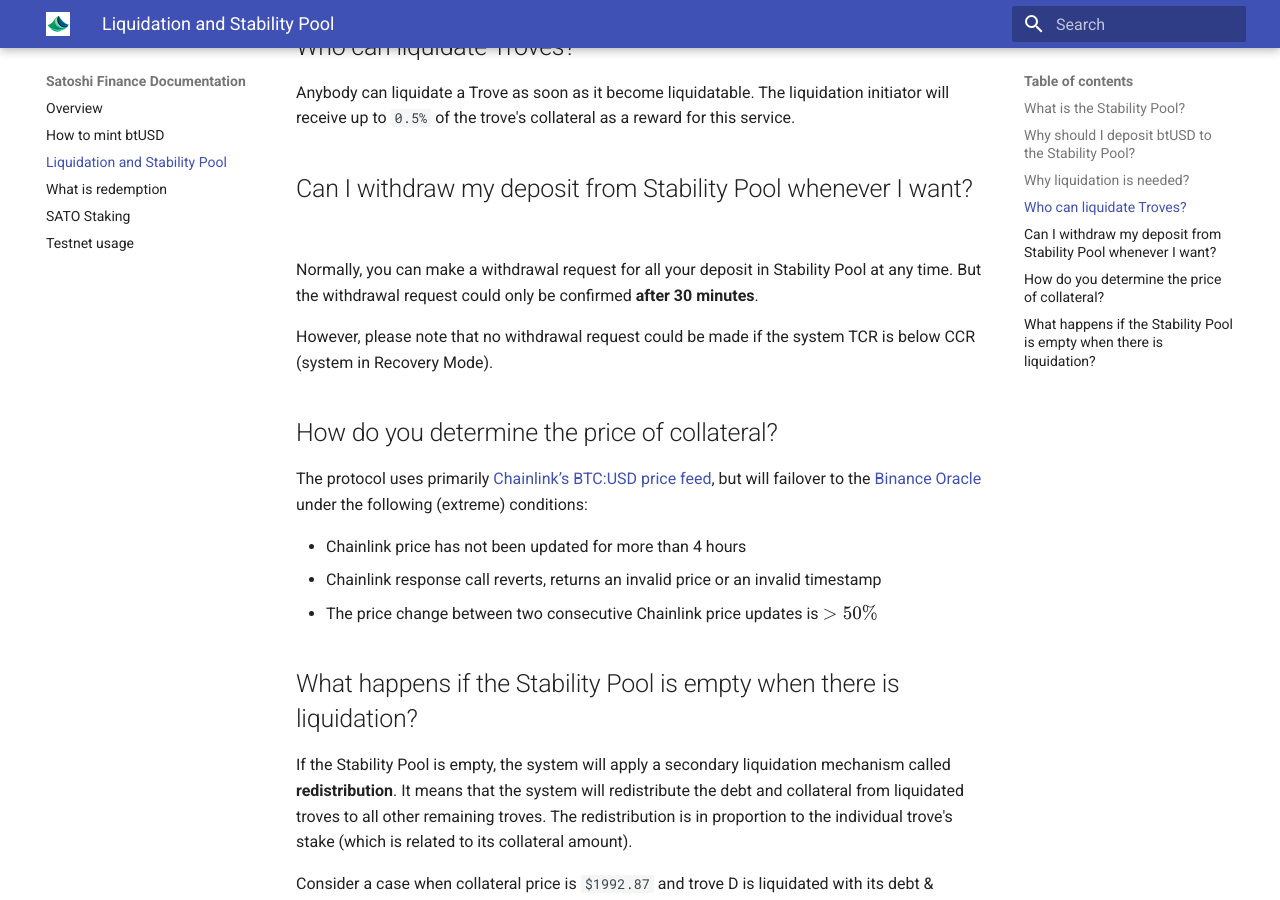
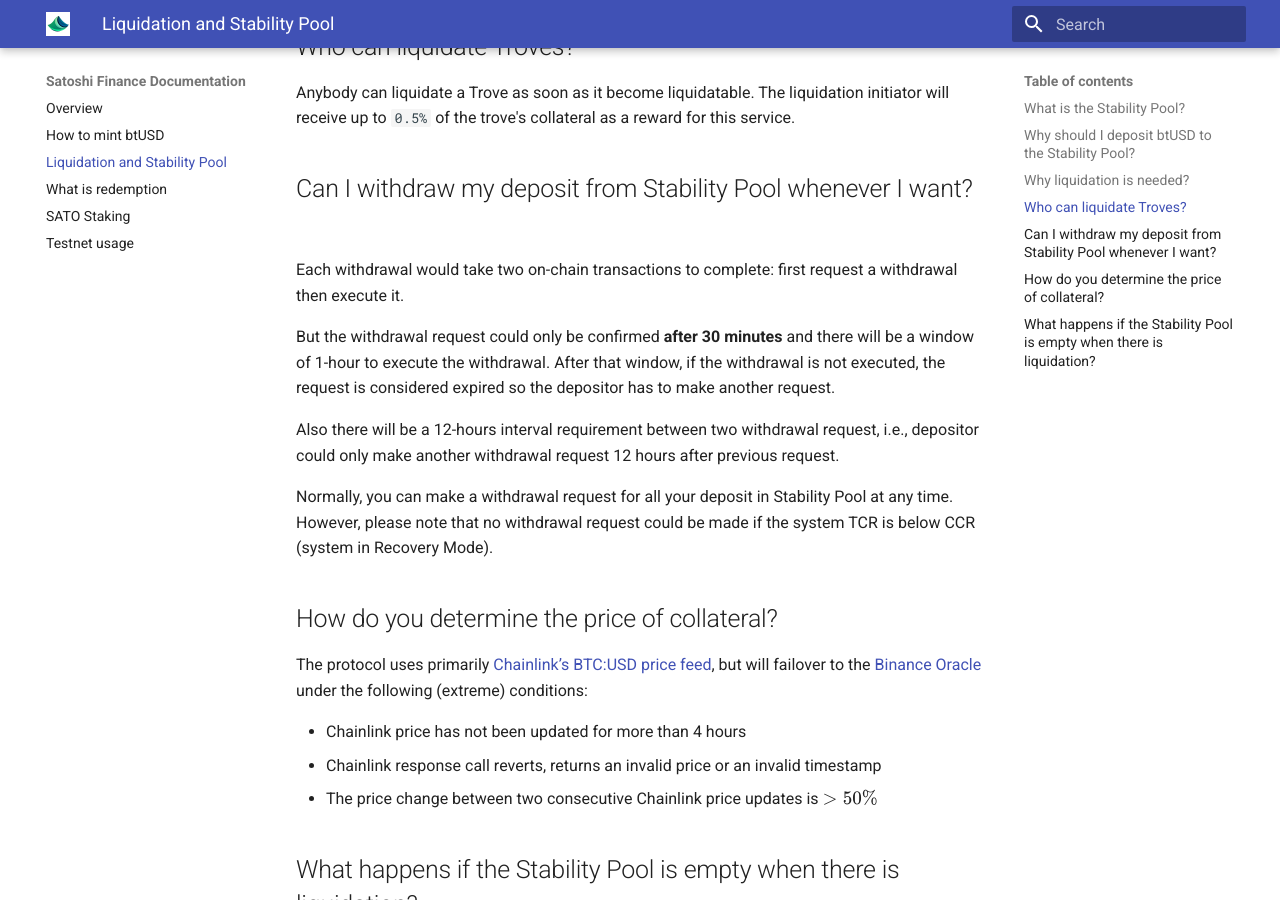
Before and after one commit to Satoshi-Finance/satofi.github.io, an MkDocs documentation site: the page built from docs/btUSD stability pool and liquidation.md, in a window 1280 px wide and 900 px high, scrolled down 1134 px. Built offline with MkDocs 1.6.1 and Material for MkDocs 9.7.7, drawn with Linux system fonts in a browser that asks for light colours.

Commit message:
add SP withdrawal window

```diff
--- a/docs/btUSD stability pool and liquidation.md
+++ b/docs/btUSD stability pool and liquidation.md
@@ -25,9 +25,13 @@ Thus it is recommended to keep the trove ICR remain at a relatively higher level
 Anybody can liquidate a Trove as soon as it become liquidatable. The liquidation initiator will receive up to `0.5%` of the trove's collateral as a reward for this service.
 
 ## Can I withdraw my deposit from Stability Pool whenever I want?
-Normally, you can make a withdrawal request for all your deposit in Stability Pool at any time. But the withdrawal request could only be confirmed **after 30 minutes**.
+Each withdrawal would take two on-chain transactions to complete: first request a withdrawal then execute it.
 
-However, please note that no withdrawal request could be made if the system TCR is below CCR (system in Recovery Mode).
+But the withdrawal request could only be confirmed **after 30 minutes** and there will be a window of 1-hour to execute the withdrawal. After that window, if the withdrawal is not executed, the request is considered expired so the depositor has to make another request.
+
+Also there will be a 12-hours interval requirement between two withdrawal request, i.e., depositor could only make another withdrawal request 12 hours after previous request.
+
+Normally, you can make a withdrawal request for all your deposit in Stability Pool at any time. However, please note that no withdrawal request could be made if the system TCR is below CCR (system in Recovery Mode).
 
 ## How do you determine the price of collateral?
 The protocol uses primarily [Chainlink’s BTC:USD price feed](https://data.chain.link/bsc/mainnet/crypto-usd/btc-usd), but will failover to the [Binance Oracle](https://oracle.binance.com/data-feeds/detail/bsc/BTC-USD) under the following (extreme) conditions:
```
